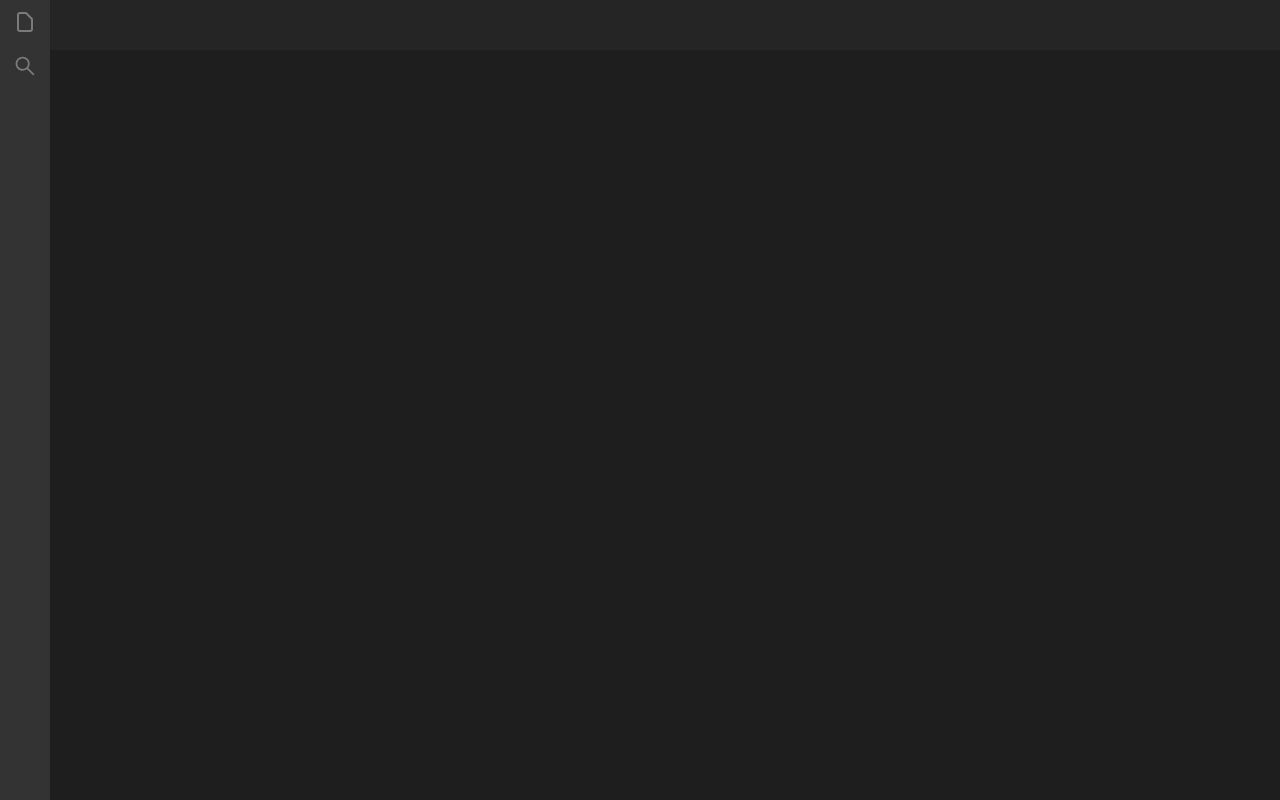
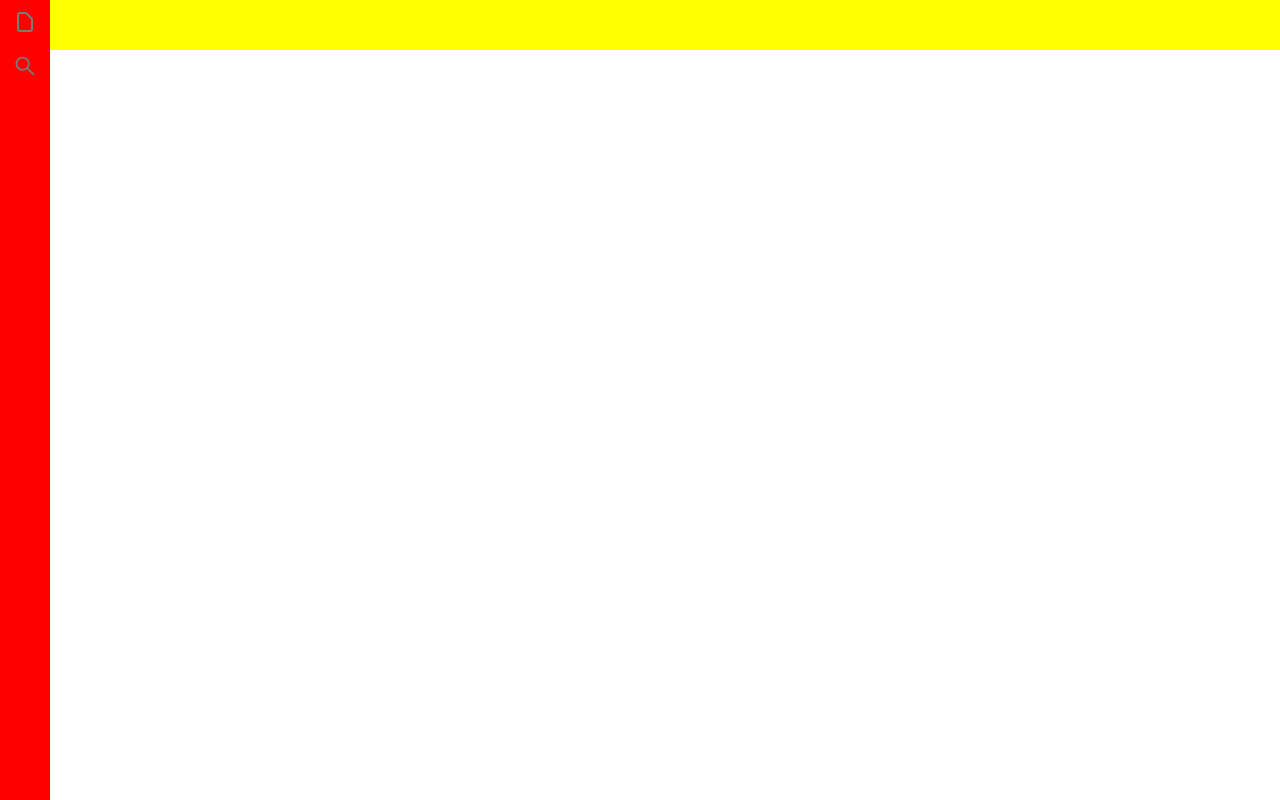
Before and after one commit to asdfkco/center_education, a React (Create React App) app in the folder vscblog/: page / in a window 1280 px wide. Built offline with nearby package versions, Linux system fonts and the light colour scheme.

Commit message:
center_education

```diff
--- a/vscblog/src/App.js
+++ b/vscblog/src/App.js
@@ -7,6 +7,9 @@ import {
 import Main from "./pages/Main";
 import AppContext from "./context/Appcontext";
 import { useEffect, useState } from "react";
+import { ThemeProvider } from "styled-components";
+import { darkTheme } from "./style/theme";
+import { GlobalStyle } from "./style/GlobalStyle";
 
 const router = createBrowserRouter(
   createRoutesFromElements(
@@ -108,7 +111,10 @@ function App() {
         postData,
       }}
     >
+      <ThemeProvider theme={darkTheme}>
+        <GlobalStyle />
       <RouterProvider router={router} />
+      </ThemeProvider>
     </AppContext.Provider>
   );
 }
--- /dev/null
+++ b/vscblog/src/common/common.function.js
@@ -0,0 +1,18 @@
+/* 1개의 게시물 데이터 가ㅈㅕ오기 */
+export const getPostOne = (postData,path) => {
+
+    const patharr = path.split("/").filter(Boolean);
+
+    const data = patharr.reduce((sum, current, index) => {
+      const lastPath = patharr.length - 1 === index;
+
+      const target = sum.find(
+        (one) =>
+          one.title === current &&
+          one.type === (lastPath ? "post" : "directory")
+      );
+      return lastPath ? target : target?.children;
+    }, postData);
+
+    return data;
+}
--- a/vscblog/src/components/Accordion.js
+++ b/vscblog/src/components/Accordion.js
@@ -2,7 +2,7 @@ import React, { useState } from "react";
 import styled from "styled-components";
 import { VscChevronRight, VscChevronDown } from "react-icons/vsc";
 
-function Accordion({ title, children, isBold }) {
+function Accordion({ title, children, isBold,initialExpanded }) {
   const [expended, setExpended] = useState(false);
 
   return (
--- a/vscblog/src/components/Content.js
+++ b/vscblog/src/components/Content.js
@@ -1,25 +1,44 @@
-
 import { useContext } from "react";
+import styled from "styled-components";
 import Appcontext from "../context/Appcontext";
 import Accordion from "./Accordion";
 
-export default function Content({ type, title, children ,path}) {
-  const {  setSelectedPost, setOpenPost,openPost } = useContext(Appcontext);
+export default function Content({ type, title, children, path }) {
+  const { setSelectedPost, setOpenPost, openPost, selectedPost } =
+    useContext(Appcontext);
 
-  function selectedFunction(){
+  function selectedFunction() {
     setSelectedPost(path);
-    if(!openPost.includes(path)){
+    if (!openPost.includes(path)) {
       setOpenPost([...openPost, path]);
     }
   }
 
   return type === "directory" ? (
     <Accordion title={`📂${title}`}>
-      {children?.map((one,index) => (
-        <Content {...one} key={index}/>
+      {children?.map((one, index) => (
+        <Content {...one} key={index} />
       ))}
     </Accordion>
   ) : (
-    <div onClick={selectedFunction}>&nbsp;&nbsp;📝{title}</div>
+    <PostWrap
+      onClick={selectedFunction}
+      className={selectedPost === path ? "selected" : ""}
+    >
+      &nbsp;&nbsp;📝{title}
+    </PostWrap>
   );
 }
+
+const PostWrap = styled.div`
+  cursor: pointer;
+
+  &:not(.selected):hover {
+    background-color: ${({theme}) => theme.color.hover};
+  }
+
+  &.selected{
+    background-color: ${({theme}) => theme.color.selected};
+  }
+
+`;
--- /dev/null
+++ b/vscblog/src/components/PostWrap.js
@@ -0,0 +1,68 @@
+import React, { useContext } from 'react'
+import styled from 'styled-components';
+import Appcontext from '../context/Appcontext';
+
+export default function PostWrap({path,title,isClose}) {
+    const { setSelectedPost, setOpenPost, openPost, selectedPost } =
+    useContext(Appcontext);
+    function selectedFunction() {
+    setSelectedPost(path);
+    if (!openPost.includes(path)) {
+        setOpenPost([...openPost, path]);
+    }
+    }
+      return (
+    <PostWrapStyled onClick={selectedFunction}
+    className={selectedPost === path ? "selected" : ""}
+    >
+        &nbsp;&nbsp;
+        <span className={isClose && selectedPost === path ? "visible" : "" }
+
+        onClick={(e) => {
+            e.stopPropagation();
+            const openPostFilter = openPost.filter(
+              (one) => one !== path
+            );
+            setOpenPost(openPost.filter((one) => one !== path));
+
+            setSelectedPost(
+              openPostFilter.length !== 0
+                ? openPostFilter[0]
+                : null
+            );
+          }}
+          >&#215;</span>
+        &nbsp;&nbsp;📝{title}
+
+    </PostWrapStyled>
+  )
+}
+
+
+const PostWrapStyled = styled.div`
+  padding:  5px 0;
+  cursor: pointer;
+    position: relative;
+  &:not(.selected):hover {
+    background-color: ${({theme}) => theme.color.hover};
+  }
+
+  &.selected{
+    background-color: ${({theme}) => theme.color.selected};
+  }
+  &:hover > span{
+    display: block;
+  }
+
+  > span {
+    display: none;
+    position: absolute;
+    left: 5px;
+    top: 4px;
+
+    &.visible{
+        display: block;
+    }
+  }
+
+`;
--- a/vscblog/src/index.js
+++ b/vscblog/src/index.js
@@ -1,6 +1,5 @@
 import React from 'react';
 import ReactDOM from 'react-dom/client';
-import './index.css';
 import App from './App';
 import reportWebVitals from './reportWebVitals';
 
--- a/vscblog/src/pages/Main.js
+++ b/vscblog/src/pages/Main.js
@@ -5,10 +5,12 @@ import { AiOutlineSearch } from "react-icons/ai";
 import Accordion from "../components/Accordion";
 import Content from "../components/Content";
 import Appcontext from "../context/Appcontext";
+import { getPostOne } from "../common/common.function";
+import PostWrap from "../components/PostWrap";
 
 function Main() {
   const [selected, setSelected] = useState(null);
-  const { selectedPost, postData, openPost, setSelectedPost ,setOpenPost} =
+  const { selectedPost, postData, openPost, setSelectedPost, setOpenPost } =
     useContext(Appcontext);
 
   const listArr = [
@@ -17,8 +19,14 @@ function Main() {
       path: "EXPLORER",
       content: (
         <>
-          <Accordion title="OPEN POSTS" isBold={true}>
-            내요요요옹
+          <Accordion title="OPEN POSTS" isBold={true} initialExpanded={true}>
+            {openPost.map((one, index) => {
+              const data = getPostOne(postData, one);
+              return(
+              <PostWrap path={data.path} title={data.title}
+              key={index} isClose={true}/>
+                );
+            })}
           </Accordion>
           <Accordion title="VSCODE" isBold={true}>
             {postData.map((one, index) => (
@@ -59,21 +67,8 @@ function Main() {
       )}
       <RightWrap selected={selected}>
         <RightHeader>
-          {openPost.map((one,index) => {
-            const patharr = one.split("/").filter(Boolean);
-
-            const data = patharr.reduce((sum, current, index) => {
-              const lastPath = patharr.length - 1 === index;
-
-              const target = sum.find(
-                (one) =>
-                  one.title === current &&
-                  one.type === (lastPath ? "post" : "directory")
-              );
-              return lastPath ? target : target?.children;
-            }, postData);
-
-            console.log(data);
+          {openPost.map((one, index) => {
+            const data = getPostOne(postData, one);
 
             return (
               <div
@@ -84,17 +79,23 @@ function Main() {
                 key={index}
               >
                 📝{data.title}
-                <span onClick={(e) => {
-                  e.stopPropagation();
-                  const openPostFilter = openPost.filter(
-                    (one) => one !== data.path
-                  );
-                  setOpenPost(openPost.filter(one => one !== data.path));
+                <span
+                  onClick={(e) => {
+                    e.stopPropagation();
+                    const openPostFilter = openPost.filter(
+                      (one) => one !== data.path
+                    );
+                    setOpenPost(openPost.filter((one) => one !== data.path));
 
-                  setSelectedPost(
-                    openPostFilter.length !== 0 ? openPostFilter[0].path : null
-                  )
-                }}>x</span>
+                    setSelectedPost(
+                      openPostFilter.length !== 0
+                        ? openPostFilter[0]
+                        : null
+                    );
+                  }}
+                >
+                  x
+                </span>
               </div>
             );
           })}
@@ -112,20 +113,37 @@ const RightHeader = styled.div`
   height: 50px;
   display: flex;
   overflow-x: scroll;
-  background-color: #252526;
+  background-color: ${({theme}) => theme.color.secondary};
+
+
   > div {
     width: 150px;
     min-width: 150px;
     padding: 5px 10px;
-    background-color: #333333;
+    background-color: #${({theme}) => theme.color.secondary};
     border-right: 2px solid #1e1e1e;
     position: relative;
     cursor: pointer;
     &.selected {
-      background-color: #1e1e1e;
+      background-color: ${({theme}) => theme.color.primary};
+    }
+    ::-webkit-scrollbar-thumb{
+      display: none;
     }
 
-    > span{
+    &:hover::-webkit-scrollbar-thumb{
+      display: block;
+    }
+
+    &:not(.selected) > span{
+      display: none;
+    }
+
+    &:hover > span{
+      display: block;
+    }
+
+    > span {
       position: absolute;
       right: 15px;
       top: 10px;
@@ -155,14 +173,14 @@ const LeftBar = styled.div`
   width: 50px;
   min-width: 50px;
   height: 100%;
-  background-color: #333333;
+  background-color: ${({theme}) => theme.color.third};
 `;
 
 const LeftContent = styled.div`
   width: 320px;
   min-width: 320px;
   height: 100%;
-  background-color: #252526;
+  background-color: ${({theme}) => theme.color.secondary};
   padding: 10px;
 
   > p {
@@ -176,10 +194,9 @@ const LeftContent = styled.div`
 `;
 
 const RightContent = styled.div`
-  background-color: #1e1e1e;
   width: 100%;
   height: calc(100% - 50px);
-  background-color: #1e1e1e;
+  background-color: ${({theme}) => theme.color.primary};
 `;
 
 const RightWrap = styled.div`
--- a/vscblog/src/index.css
+++ b/vscblog/src/style/GlobalStyle.js
@@ -1,4 +1,7 @@
-*{
+import { createGlobalStyle } from "styled-components";
+
+export const GlobalStyle = createGlobalStyle`
+    *{
   margin: 0;
   padding: 0;
   box-sizing: border-box;
@@ -12,13 +15,13 @@
 
 *::-webkit-scrollbar-thumb {
   height: 10%; /* 스크롤바의 길이 */
-  background: #464646; /* 스크롤바의 색상 */
+  background: ${({theme}) => theme.color.scorll}; /* 스크롤바의 색상 */
 
   border-radius: 10px;
 }
 
 *::-webkit-scrollbar-track {
-  background: #1e1e1e; /*스크롤바 뒷 배경 색상*/
+  background: ${({theme}) => theme.color.primary}; /*스크롤바 뒷 배경 색상*/
 }
 body {
   margin: 0;
@@ -33,3 +36,5 @@ code {
   font-family: source-code-pro, Menlo, Monaco, Consolas, 'Courier New',
     monospace;
 }
+
+`;
--- /dev/null
+++ b/vscblog/src/style/theme.js
@@ -0,0 +1,11 @@
+export const darkTheme = {
+  color: {
+    primary: "white",
+    secondary: "yellow",
+    third: "red",
+
+    selected: "green",
+    hover: "pink",
+    scorll: "blue"
+  },
+};
```
